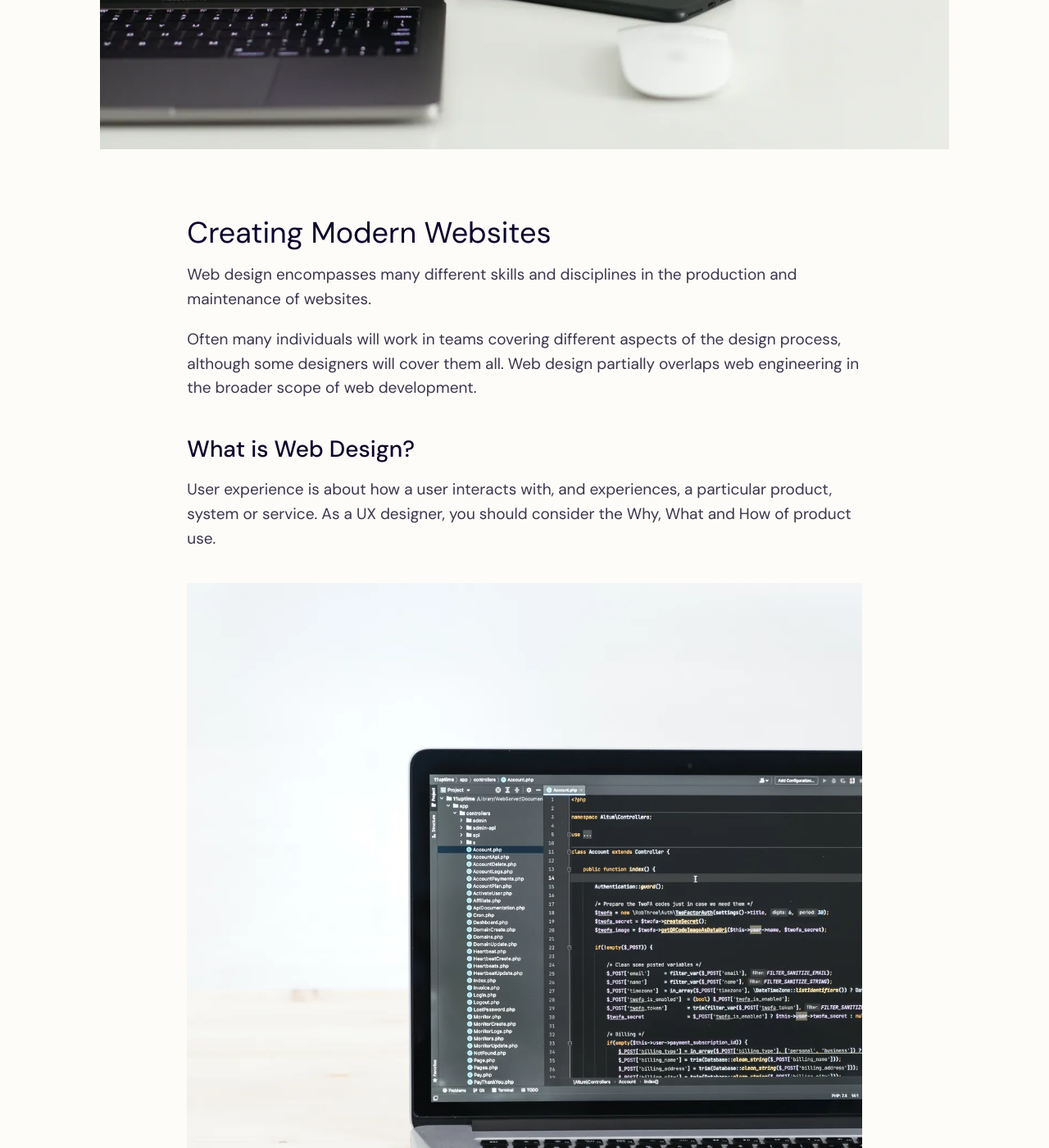
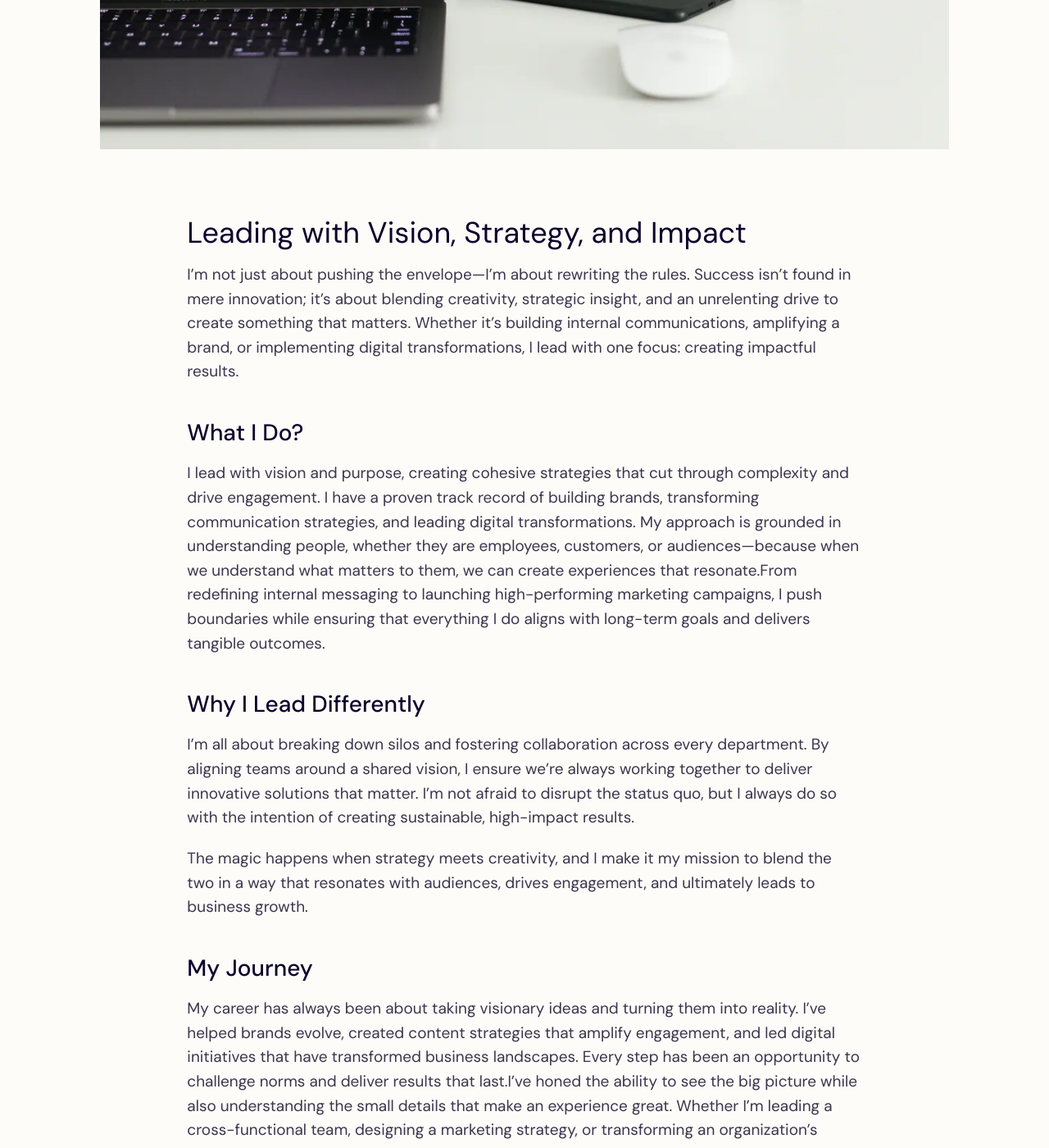
Before and after one commit to tglivebold/portfolio, a Jekyll site: the page built from pages/about.md, in a window 1280 px wide and 1400 px high, scrolled down 832 px. Shown: the whole window at 82% size. Built offline with Jekyll 4.4.1, drawn with Linux system fonts in a browser that asks for light colours; some of the changed text lies outside the part shown.

Commit message:
Update about.md

```diff
--- a/pages/about.md
+++ b/pages/about.md
@@ -7,40 +7,40 @@ description: "Business plan hackathon handshake responsive web design."
 image: "/assets/images/gen/content/content-5.webp"
 ---
 
-# Creating Modern Websites
+# Leading with Vision, Strategy, and Impact
 
-Web design encompasses many different skills and disciplines in the production and maintenance of websites.
+I’m not just about pushing the envelope—I’m about rewriting the rules. Success isn't found in mere innovation; it’s about blending creativity, strategic insight, and an unrelenting drive to create something that matters. Whether it’s building internal communications, amplifying a brand, or implementing digital transformations, I lead with one focus: creating impactful results.
 
-Often many individuals will work in teams covering different aspects of the design process, although some designers will cover them all. Web design partially overlaps web engineering in the broader scope of web development.
+## What I Do?
 
-## What is Web Design?
+I lead with vision and purpose, creating cohesive strategies that cut through complexity and drive engagement. I have a proven track record of building brands, transforming communication strategies, and leading digital transformations. My approach is grounded in understanding people, whether they are employees, customers, or audiences—because when we understand what matters to them, we can create experiences that resonate.
+From redefining internal messaging to launching high-performing marketing campaigns, I push boundaries while ensuring that everything I do aligns with long-term goals and delivers tangible outcomes.
 
-User experience is about how a user interacts with, and experiences, a particular product, system or service. As a UX designer, you should consider the Why, What and How of product use.
+## Why I Lead Differently
 
-{% include framework/shortcodes/figure.html src="/assets/images/gen/content/content-1.webp" title="Steve Francia" caption="Designing in Figma" alt="Photo of designing a website in Figma" link="https://figma.com" target="\_blank" %}
+I’m all about breaking down silos and fostering collaboration across every department. By aligning teams around a shared vision, I ensure we’re always working together to deliver innovative solutions that matter. I’m not afraid to disrupt the status quo, but I always do so with the intention of creating sustainable, high-impact results.
 
-## Front-end Development
+The magic happens when strategy meets creativity, and I make it my mission to blend the two in a way that resonates with audiences, drives engagement, and ultimately leads to business growth.
 
-The What addresses the things people can do with a product—its functionality. Finally, the How relates to the design of functionality in an accessible and aesthetically pleasant way. UX designers start with the Why before determining the What and then, finally, the How in order to create products that users can form meaningful experiences with. In software designs, you will need to ensure the product’s “substance” comes through an existing device and offers a seamless, fluid experience.
+## My Journey
 
-> As a UX designer, you should consider the Why, What and How of product use.
+My career has always been about taking visionary ideas and turning them into reality. I’ve helped brands evolve, created content strategies that amplify engagement, and led digital initiatives that have transformed business landscapes. Every step has been an opportunity to challenge norms and deliver results that last.
+I’ve honed the ability to see the big picture while also understanding the small details that make an experience great. Whether I’m leading a cross-functional team, designing a marketing strategy, or transforming an organization’s communication approach, I bring a deep commitment to growth and collaboration.
 
-Web designers are expected to have an awareness of usability and if their role involves creating markup then they are also expected to be up to date with web accessibility guidelines.
-
-## Design Systems
-
-A Design System is a set of interconnected patterns and shared practices coherently organized to aid in digital product design and development of products such as apps or websites.
-
-{% include framework/shortcodes/youtube.html id='2M6dJ2Uynhg' %}
-
-## Process
+## What Sets Me Apart
 
 There are two primary jobs involved in creating a website: the web designer and web developer, who often work closely together on a website. The web designers are responsible for the visual aspect, which includes the layout, coloring and typography of a web page.
 
-- User experience research
-- Visual design and illustration
-- Programming and coding
+- <strong>Storytelling for Impact:</strong> I lead with purposeful narratives that engage and inspire, making sure every message resonates and drives action.
+- <strong>Creative Leadership:</strong> I thrive on blending creative innovation with strategic thinking, ensuring that every decision moves the needle forward.
+- <strong>Tech-Enabled Transformation:</strong> I leverage the right tools and platforms to drive operational efficiency, engagement, and growth across departments.
+- <strong>Collaborative Growth:</strong> I firmly believe that the best work happens when teams collaborate, break down barriers, and come together with shared goals in mind.
 
-![Design In Figma]({{ "/assets/images/gen/content/content-2.webp" | relative_url }})
+## Let's Create Something Unforgettable
 
-Web designers will also have a working knowledge of markup languages such as HTML and CSS, although the extent of their knowledge will differ from one web designer to another.
+Whether you're looking to build your brand, streamline internal communications, or spark a digital revolution, I’m ready to help. Let’s break down barriers, rethink what’s possible, and make an <strong>impactful difference</strong>.
+
+- Storytelling for Impact: I lead with purposeful narratives that engage and inspire, making sure every message resonates and drives action.
+- Creative Leadership: I thrive on blending creative innovation with strategic thinking, ensuring that every decision moves the needle forward.
+- Tech-Enabled Transformation: I leverage the right tools and platforms to drive operational efficiency, engagement, and growth across departments.
+- Collaborative Growth: I firmly believe that the best work happens when teams collaborate, break down barriers, and come together with shared goals in mind.
```
